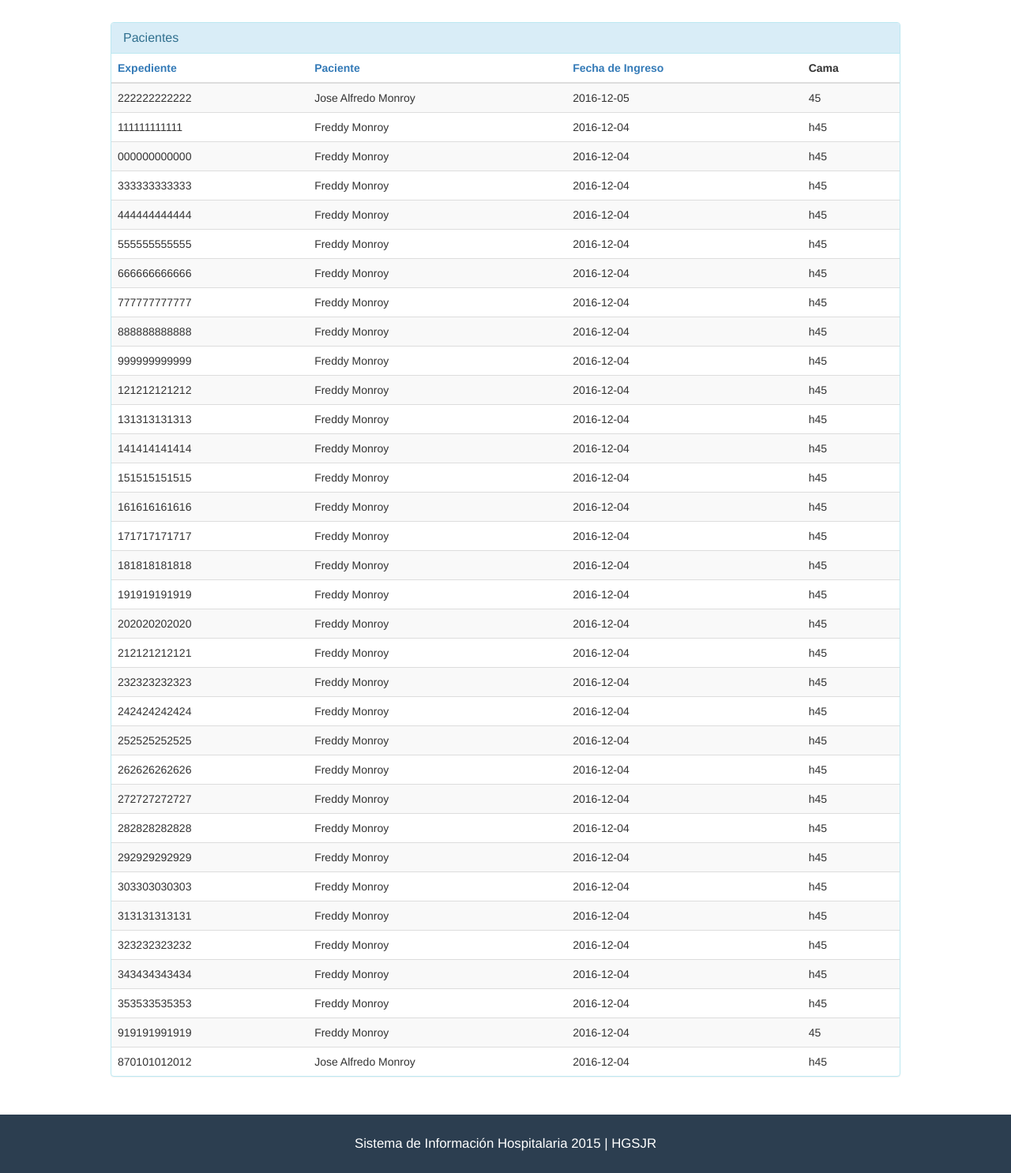
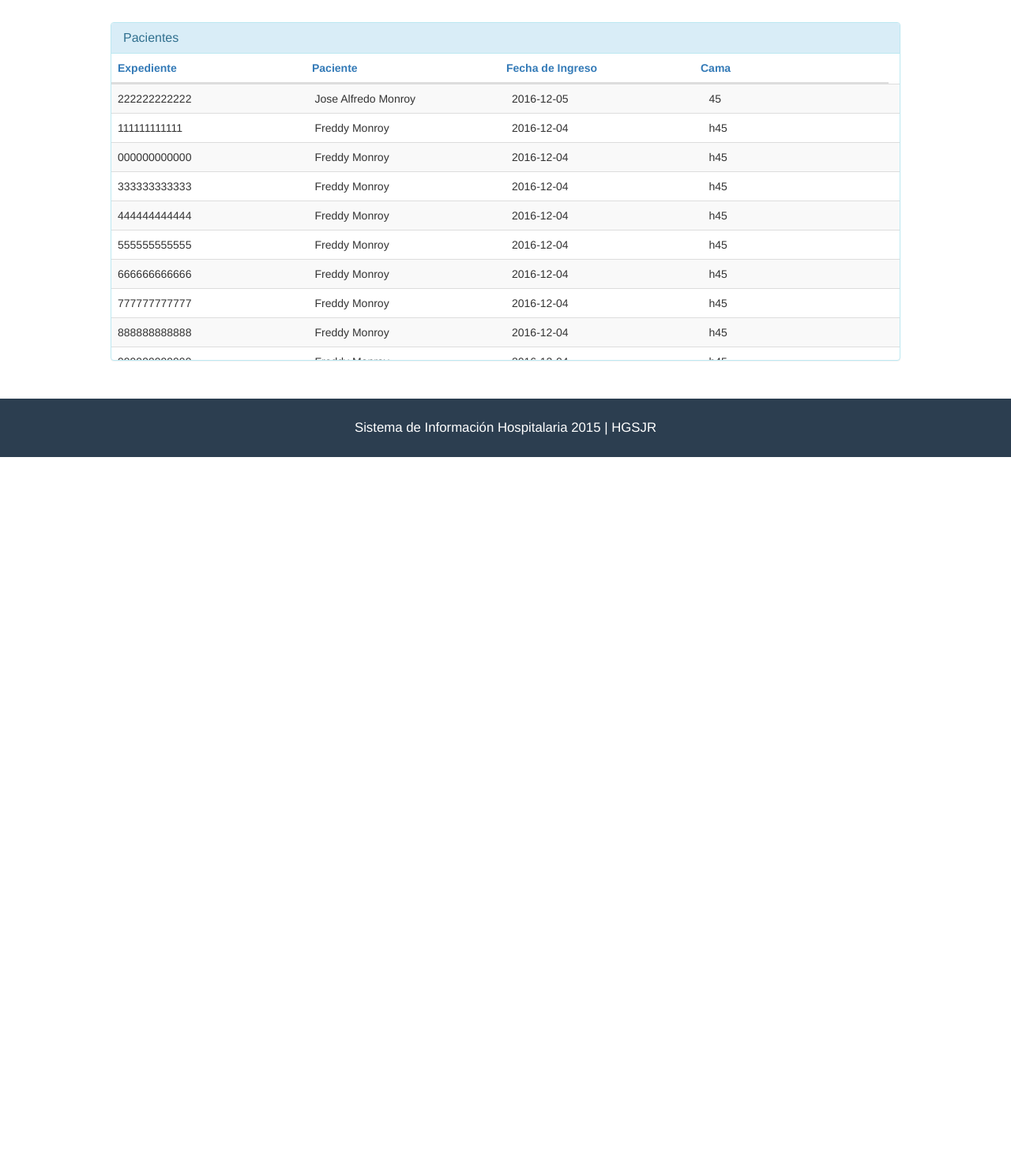
Before and after one commit to fredydeltoro/Tsocial, a Django app: page / in a window 1280 px wide. Shown: the part 89-1575 px from the top of the page at 79% size. After the commit the page ends 668 px from the top, so only its background shows below. Run offline with Django 3.2, Linux system fonts and the light colour scheme; data comes from the database, SQL or seed files in the repository; style sheets or scripts are compiled from the project's sources; some libraries are stand-ins or nearby versions.

Commit message:
ordenamiento descendente y ascendente de la vista pacientes

```diff
--- /dev/null
+++ b/control/static/css/pacientes.css
@@ -0,0 +1,24 @@
+.btn-cama:focus, .btn-cama:hover,
+.btn-expediente:focus,
+.btn-expediente:hover,
+.btn-fecha:focus,
+.btn-fecha:hover,
+.btn-nombre:focus,
+.btn-nombre:hover {
+  text-decoration: none !important; }
+
+.table-pacients tbody {
+  display: block;
+  height: 350px;
+  overflow: auto; }
+.table-pacients tbody tr,
+.table-pacients thead {
+  display: table;
+  width: 100%;
+  table-layout: fixed;
+  /* even columns width , fix width of table too*/ }
+.table-pacients thead {
+  /* scrollbar is average 1em/16px width, remove it from thead width */
+  width: calc( 100% - 1em ); }
+
+/*# sourceMappingURL=pacientes.css.map */
--- /dev/null
+++ b/control/static/sass/pacientes.scss
@@ -0,0 +1,27 @@
+.btn-cama,
+.btn-expediente,
+.btn-fecha,
+.btn-nombre {
+    &:focus,
+    &:hover {
+        text-decoration: none !important;
+    }
+}
+.table-pacients {
+    tbody {
+        display: block;
+        height: 350px;
+        overflow: auto;
+    }
+    tbody tr,
+    thead {
+        display: table;
+        width: 100%;
+        table-layout: fixed;
+        /* even columns width , fix width of table too*/
+    }
+    thead {
+        /* scrollbar is average 1em/16px width, remove it from thead width */
+        width: calc( 100% - 1em );
+    }
+}
--- a/control/templates/pacientes.html
+++ b/control/templates/pacientes.html
@@ -3,30 +3,37 @@
   Pacientes
 {% endblock titulo %}
 {% load static from staticfiles %}
+{% block styles %}
+  <link rel="stylesheet" href="{% static 'css/pacientes.css'%}">
+{% endblock styles %}
+
 
 {% block content %}
 <div class="panel panel-info">
   <div class="panel-heading">
     <h3 class="panel-title">Pacientes</h3>
   </div>
+
   <table class="table table-striped table-pacients">
     <thead>
       <tr>
         <th>
-          <a class="btn-expediente" href="#">Expediente</a>
+          <a class="btn-expediente asc" href="#">Expediente</a>
         </th>
         <th>
-          <a class="btn-nombre" href="#">Paciente</a>
+          <a class="btn-nombre asc" href="#">Paciente</a>
         </th>
         <th>
-          <a class="btn-fecha" href="#">Fecha de Ingreso</a>
+          <a class="btn-fecha asc" href="#">Fecha de Ingreso</a>
         </th>
         <th>
-          Cama
+          <a class="btn-cama asc" href="#">Cama</a>
         </th>
       </tr>
     </thead>
+
   </table>
+
 
 </div>
 {% endblock content %}
```
Also changed, not shown: control/static/js/backbone/views/pacientes-app.js (+24 -18 lines), 1 other file.
